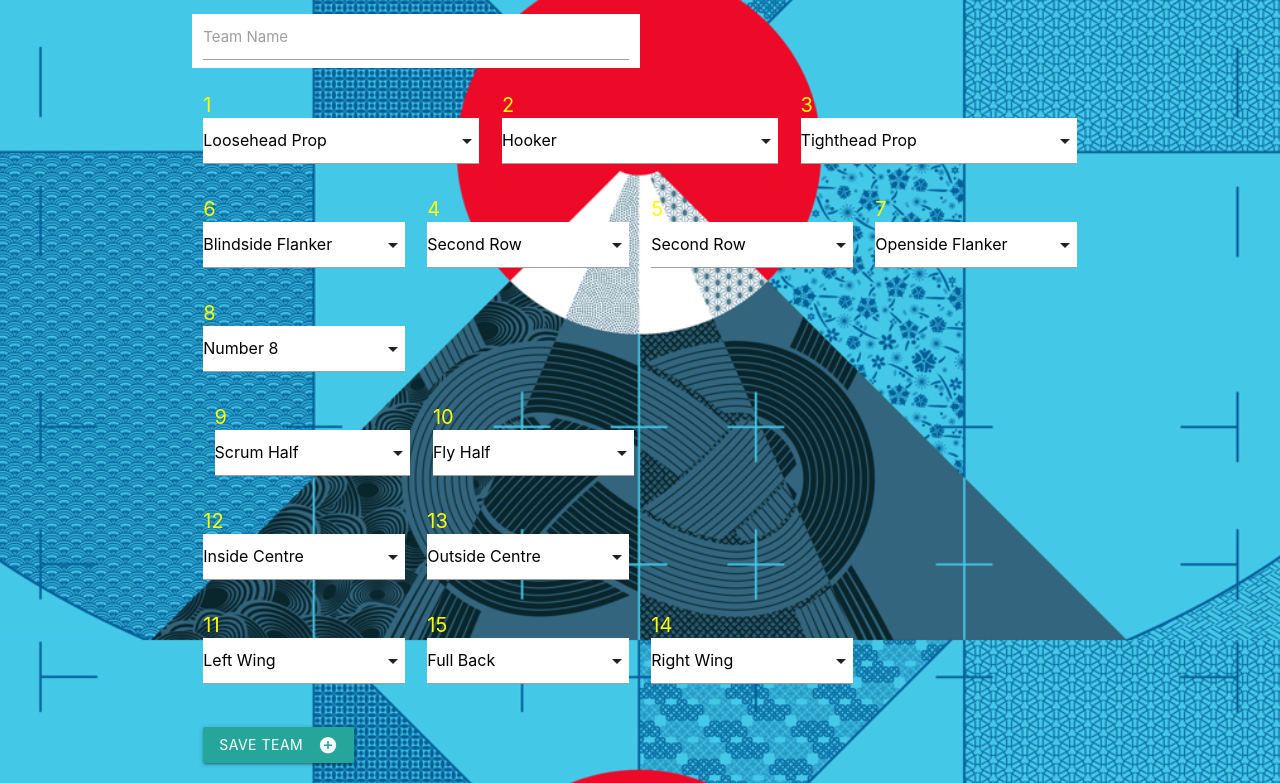
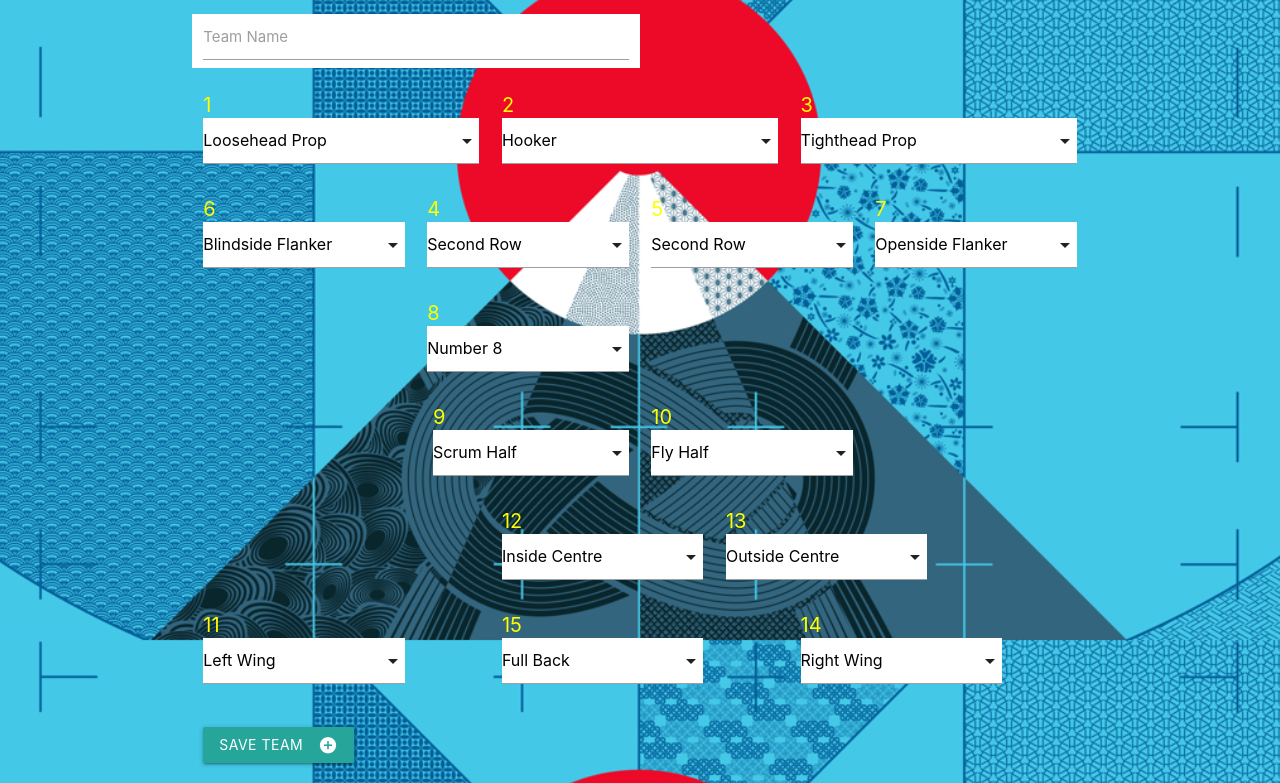
Before and after one commit to StephenWhittington/rugby-world-xv, a Flask app: page / in a window 1280 px wide. Shown: the part 160-943 px from the top of the page. Run offline with Flask 2, Linux system fonts and the light colour scheme; data that the repository does not hold is empty; some libraries are stand-ins or nearby versions.

Commit message:
added offset columns to reference positions better

```diff
--- a/templates/team.html
+++ b/templates/team.html
@@ -90,7 +90,7 @@
             </div>
         </div>
         <div class="row">
-            <div class="input-field col s3">
+            <div class="input-field col s3 offset-s3">
                 <select id="number_eight" name="number_eight">
                     <option value="" disabled selected>Number 8</option>
                     {% for plyr in eighth_players_collection %}
@@ -103,7 +103,7 @@
             </div>
         </div>
         <div clas="row">
-            <div class="input-field col s3">
+            <div class="input-field col s3 offset-s3">
                 <select id="scrum_half" name="scrum_half">
                     <option value="" disabled selected>Scrum Half</option>
                     {% for plyr in ninth_players_collection %}
@@ -129,7 +129,7 @@
             </div>
         </div>
         <div class="row">
-            <div class="input-field col s3">
+            <div class="input-field col s3 offset-s4">
                 <select id="inside_centre" name="inside_centre">
                     <option value="" disabled selected>Inside Centre</option>
                     {% for plyr in eleventh_players_collection %}
@@ -164,7 +164,7 @@
                     </select>
                 <label for="left_wing">11</label>
             </div>
-            <div class="input-field col s3">
+            <div class="input-field col s3 offset-s1">
                 <select id="full_back" name="full_back">
                     <option value="" disabled selected>Full Back</option>
                     {% for plyr in fithteenth_players_collection %}
@@ -175,7 +175,7 @@
                     </select>
                 <label for="full_back">15</label>
             </div>
-            <div class="input-field col s3">
+            <div class="input-field col s3 offset-s1">
                 <select id="right_wing" name="right_wing">
                     <option value="" disabled selected>Right Wing</option>
                     {% for plyr in fourteenth_players_collection %}
```
Also changed, not shown: .c9/metadata/environment/templates/addplayers.html (+1 -1 lines), .c9/metadata/environment/templates/editteam.html (+1 -1 lines), .c9/metadata/environment/templates/team.html (+1 -1 lines), templates/editteam.html (+5 -5 lines), .c9/metadata/environment/requirements.txt.
